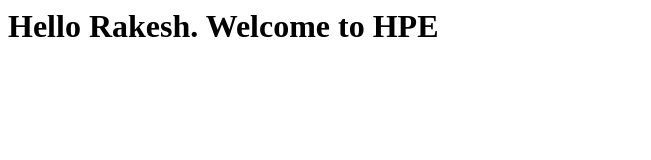
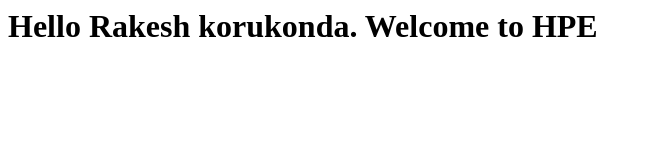
Before and after one commit to rakeshkorukonda2412/phpapp, a plain HTML site: page html/index.html in a window 1280 px wide. Shown: the whole page, without its empty margins (0-651 px from the left). Drawn offline with Linux system fonts and the light colour scheme.

Commit message:
updated index.html

```diff
--- a/html/index.html
+++ b/html/index.html
@@ -1 +1 @@
-<h1> Hello Rakesh. Welcome to HPE </h1>
+<h1> Hello Rakesh korukonda. Welcome to HPE </h1>
```
Also changed, not shown: sample.txt.
